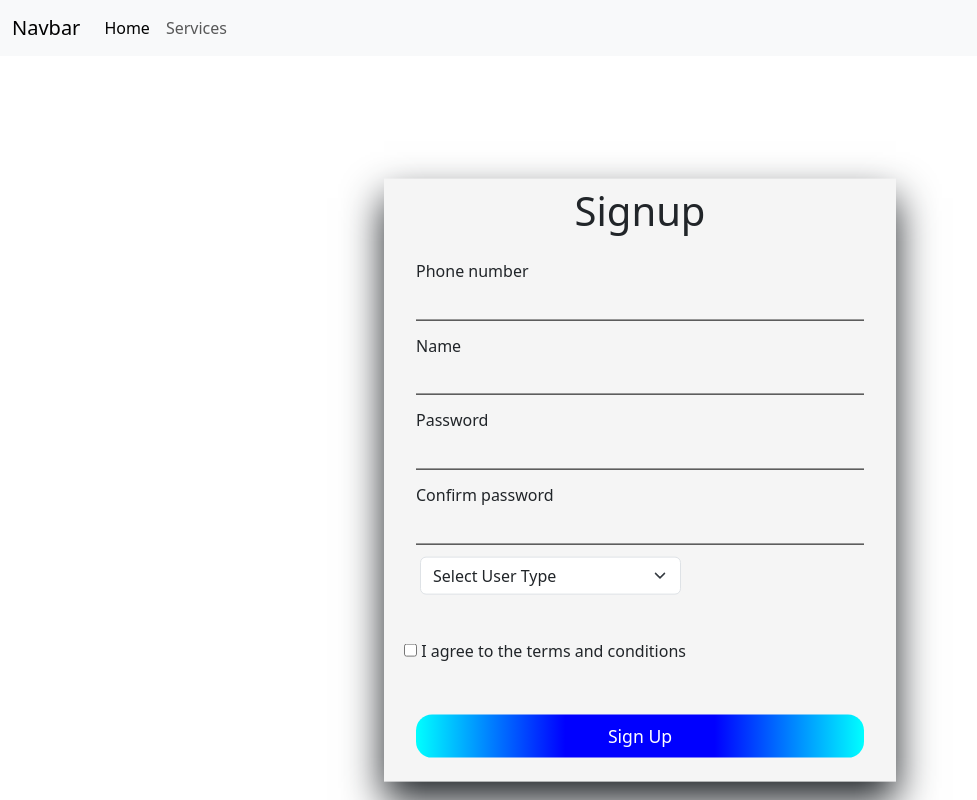
After one commit to raseeksht/hackathon_strickers, a Django app: page /signup/ in a window 1280 px wide. The commit adds this page. Shown: the whole page, without its empty margins (0-977 px from the left). Run offline with Django 4.2, Linux system fonts and the light colour scheme.

Commit message:
added signup, changes in model, css, register,etc 10:01

```diff
--- a/alert/admin.py
+++ b/alert/admin.py
@@ -1,8 +1,6 @@
 from django.contrib import admin
-from .models import User
-from .models import Service,ServiceType
+from .models import User,Report
 
 
 admin.site.register(User)
-admin.site.register(Service)
-admin.site.register(ServiceType)
+admin.site.register(Report)
--- a/alert/urls.py
+++ b/alert/urls.py
@@ -5,5 +5,8 @@ urlpatterns = [
 	path('',views.login,name="loginPage"),
 	path('services/',views.services,name="servicePage"),
 	path('home/',views.home,name="homePage"),
-	path('report/',views.report,name="homePage"),
+	path('report/',views.report,name="reportPage"),
+	path('checktoken/',views.checkToken,name="chtokenpage"),
+	path('signup/',views.signup,name="signuppage"),
+	path('register/',views.register,name="registerpage"),
 ]
--- a/alert/views.py
+++ b/alert/views.py
@@ -1,6 +1,6 @@
 from django.shortcuts import render,redirect
 from django.http import HttpResponse,JsonResponse
-from .models import User,Service
+from .models import User,Report
 from django.views.decorators.csrf import csrf_exempt
 import json
 import jwt
@@ -42,14 +42,49 @@ def home(request):
 
 
 def services(request):
-    service = Service.objects.all()
-    context = {"service":service}
-    return render(request,"services.html",context)
+    return render(request,"services.html")
 
 @csrf_exempt
 def report(request):
     if request.method == "POST":
-        # print(request.body)
         jsondata = json.loads(request.body)
         print(jsondata)
+        newrecord = Report(reportType=jsondata['reportType'],Desc=jsondata['medDesc'],Type=jsondata['medType'],latitude=jsondata['location']['latitude'],longitude=jsondata['location']['longitude'])
+        newrecord.save()
+
+
         return JsonResponse({"message":"Case Reported"})
+
+
+def checkToken(request):
+    headers = request.headers
+    print("here")
+    jwttoken = headers.get("Authorization")
+
+    try:
+        decoded = jwt.decode(jwttoken, JWT_SECTET, algorithms=['HS256'])
+        print(decoded)
+
+        # The token is valid, and the payload is available in decoded_payload
+        return JsonResponse({"message":"valid_token"})
+    except Exception:
+        return JsonResponse({"message":"invalid_token"})
+
+
+def signup(request):
+    return render(request,"signup.html")
+
+
+@csrf_exempt
+def register(request):
+    if request.method == "POST":
+        jsondata = json.loads(request.body)
+        print(jsondata)
+        newuser = User(phone=jsondata['phone'],
+                       name=jsondata['name'],
+                       password=jsondata['passwd'],
+                       type=jsondata['userType'])
+        newuser.save()
+        return JsonResponse({"message":"register is here baby"})
+    else:
+        return HttpResponse("Method not allowed")
--- a/report/settings.py
+++ b/report/settings.py
@@ -49,7 +49,7 @@ MIDDLEWARE = [
     'django.contrib.auth.middleware.AuthenticationMiddleware',
     'django.contrib.messages.middleware.MessageMiddleware',
     'django.middleware.clickjacking.XFrameOptionsMiddleware',
-    'middleware.authchecker.AuthCheckerMiddleware',
+    # 'middleware.authchecker.AuthCheckerMiddleware',
 ]
 
 ROOT_URLCONF = 'report.urls'
--- a/static/css/login.css
+++ b/static/css/login.css
@@ -10,7 +10,7 @@
   display: flex;
   flex-direction: column;
   position: absolute;
-  top: 50%;
+  top: 60%;
   left: 50%;
   transform: translate(-50%, -50%);
   background: whitesmoke;
@@ -25,8 +25,7 @@
 }
 
 
-input[type="text"],
-input[type="password"] {
+input[type="text"],input[type="email"],input[type="password"]{
   border: none;
   outline: none;
   border-bottom: 1px solid;
@@ -65,6 +64,7 @@ button {
 
    .forms {
     width: 300px;
+    height: 700px!important;
   }
 }
 
@@ -85,6 +85,6 @@ button {
 
    .forms {
     width: 540px;
-    height: 550px;
+    height: 780px;
   }
 }
--- a/template/base.html
+++ b/template/base.html
@@ -6,7 +6,7 @@
   <meta name="viewport" content="width=device-width, initial-scale=1.0">
   <!-- <script src="https://cdn.tailwindcss.com"></script> -->
   <link href="https://cdn.jsdelivr.net/npm/bootstrap@5.3.2/dist/css/bootstrap.min.css" rel="stylesheet" integrity="sha384-T3c6CoIi6uLrA9TneNEoa7RxnatzjcDSCmG1MXxSR1GAsXEV/Dwwykc2MPK8M2HN" crossorigin="anonymous">
-  <script src="https://unpkg.com/ionicons@latest/dist/ionicons.js"></script>
+  <!-- <script src="https://unpkg.com/ionicons@latest/dist/ionicons.js"></script> -->
 
   {% block style%}
   {% endblock style%}
@@ -21,7 +21,7 @@
 
 
 
-<script>
+<!-- <script>
   function Menu(e){
     const list = document.querySelector("#navul")
     if (e.name === 'menu'){
@@ -35,7 +35,7 @@
 
     }
   }
-</script>
+</script> -->
 <script src="https://cdn.jsdelivr.net/npm/bootstrap@5.3.2/dist/js/bootstrap.bundle.min.js" integrity="sha384-C6RzsynM9kWDrMNeT87bh95OGNyZPhcTNXj1NW7RuBCsyN/o0jlpcV8Qyq46cDfL" crossorigin="anonymous"></script>
 
 </body>
--- a/template/index.html
+++ b/template/index.html
@@ -20,7 +20,7 @@
         {% endif %}
 
         <button style="margin-bottom: 0.5rem;">Login</button>
-        <button style=" margin: 1.5rem;">Sign Up</button>
+        <button style=" margin: 1.5rem;"><a href="/signup" style="text-decoration: none;color: #fff;">Sign Up</a></button>
 
 
 
@@ -30,7 +30,7 @@
 
 <script>
   const token = localStorage.getItem("token")
-  if (token){
+  if (!token){
     window.location.href = "/home"
   }
 </script>
--- /dev/null
+++ b/template/signup.html
@@ -0,0 +1,120 @@
+{% extends 'base.html' %}
+
+
+{% block style %}
+{% load static %}
+  <link rel="stylesheet" href="{% static 'css/login.css' %}">
+{% endblock style %}
+
+{% block body %}
+
+<form class="forms">
+    <h1>Signup</h1>
+    <label for="phone">Phone number</label>
+    <input type="text" name="phone" id="phone" required />
+
+    <label for="Name" id="changableName">Name</label>
+    <input type="text" name="name" id="name" required />
+
+    <label for="password">Password</label>
+    <input type="password" name="password" id="password" required />
+
+    <label for="cpassword">Confirm password</label>
+    <input type="password" name="password" id="cpassword" required>
+    <div class="row">
+        <div class="col col-md-8 col-xs-8 px-5">
+            <select id="userSelect" class="form-select">
+                <option selected disabled>Select User Type</option>
+                <option value="normal">General User</option>
+                <option value="staff">Service Provider</option>
+            </select>
+        </div>
+    </div>
+    <br>
+    <div id="forservice">
+    </div>
+
+
+    <p style="margin: 20px;">
+    <input type="checkbox" id="terms" name="terms" value="agree" />
+    I agree to the terms and conditions</label><br>
+    </p>
+    {% csrf_token %}
+    <button id="registerBtn">Sign Up</button>
+
+  </form>
+
+  <script>
+    const select = document.querySelector("#userSelect")
+    console.log("the user",select)
+    select.addEventListener("change",function(){
+        if (select.value == "staff"){
+            document.querySelector("#changableName").innerHTML = "Organization Name"
+            document.querySelector("#forservice").innerHTML = `
+
+        <div class="row">
+            <div class="col col-md-8 col-xs-8 px-5">
+                <select id="selectOrgType" class="form-select">
+                    <option selected disabled>Select Organization Type</option>
+                    <option value="ems">EMS</option>
+                    <option value="police">Police Department</option>
+                </select>
+            </div>
+        </div>
+        `
+
+        }else{
+            document.querySelector("#changableName").innerHTML = "Name"
+
+            document.querySelector("#forservice").innerHTML = ""
+        }
+
+
+    })
+    const rbtn = document.querySelector("#registerBtn")
+    rbtn.addEventListener("click", function(e) {
+        e.preventDefault();
+        // alert("button clicked");
+        const phone = document.querySelector("#phone").value;
+        const name = document.querySelector("#name").value;
+        const passwd = document.querySelector("#password").value;
+        const cpasswd = document.querySelector("#cpassword").value;
+        const userType = document.querySelector("#userSelect").value;
+
+
+        if(passwd != cpasswd){
+            alert("password and confirm password are not same")
+            return
+        }
+        let payload = { phone,name,passwd,userType }
+        const headers = {
+            "Content-Type":"application/json",
+            "Authorization":localStorage.getItem("token")
+        }
+        if (userType == "normal"){
+            fetch("http://localhost:8000/register/",{
+                method:"POST",
+                body:JSON.stringify(payload),
+                headers:headers
+            }).then(response=>response.json())
+            .then(data=>{
+                if (data.message == "success"){
+                    window.location.href = "/home"
+                }else{
+                    alert(data.message)
+                }
+            })
+            .catch(err=>console.log(err))
+        }
+        else{
+            // for organization
+            const orgType = document.querySelector("#selectOrgType").value;
+            payload = { phone,name,passwd,userType ,orgName,orgType}
+
+        }
+        console.log(phone, name, passwd, cpasswd);
+        // alert("clicked");
+    });
+  </script>
+
+  {% endblock body %}
```
Also changed, not shown: alert/models.py (+8 -10 lines), template/home.html (+31 -3 lines), template/services.html (+48 -3 lines), alert/migrations/0001_initial.py, alert/migrations/0002_delete_laptop_user_type_alter_user_name_and_more.py (deleted), alert/migrations/0003_service.py (deleted), alert/migrations/0004_servicetype_alter_service_servicetype.py (deleted), alert/migrations/0005_customuser.py (deleted), db.sqlite3.
